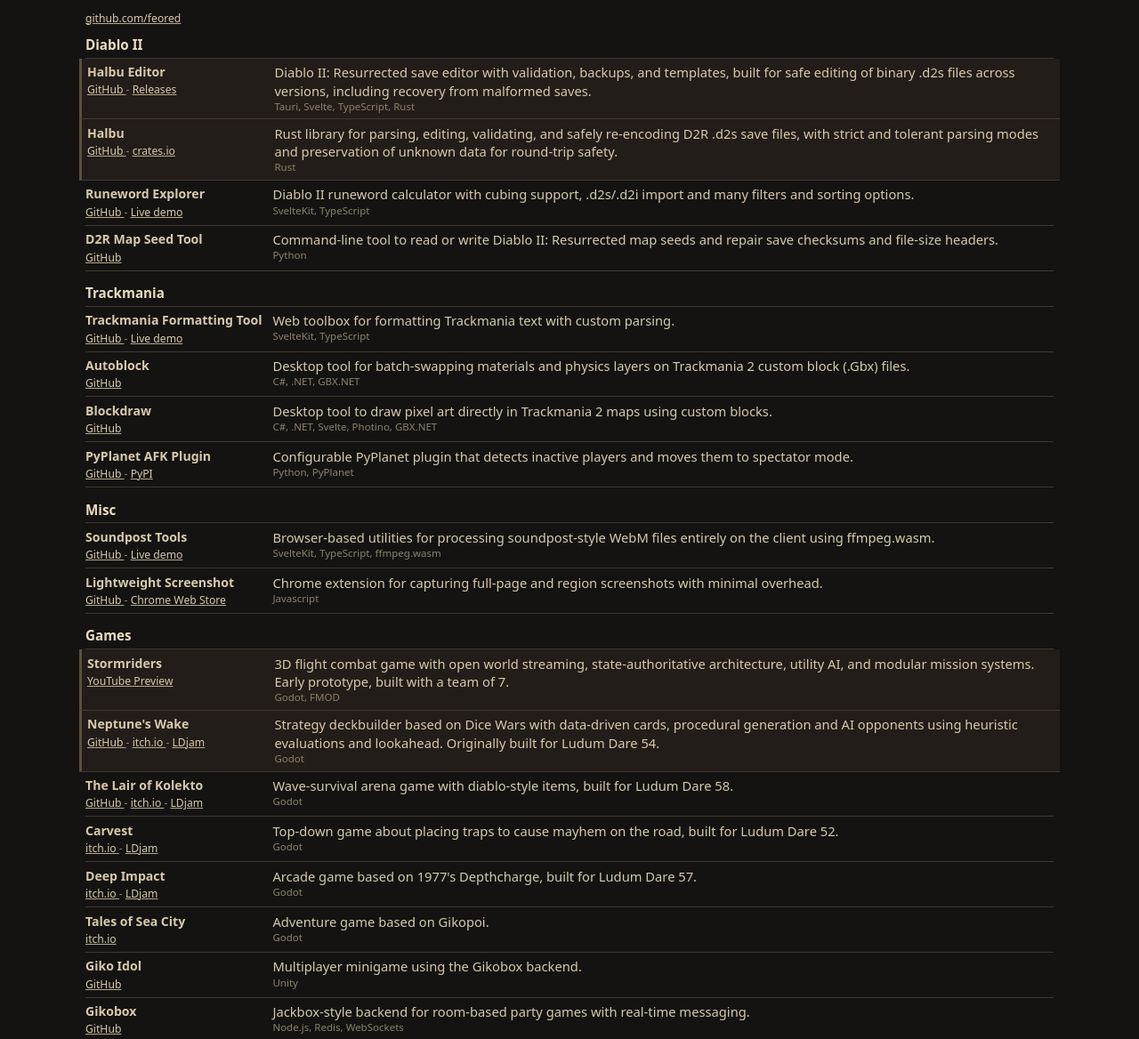
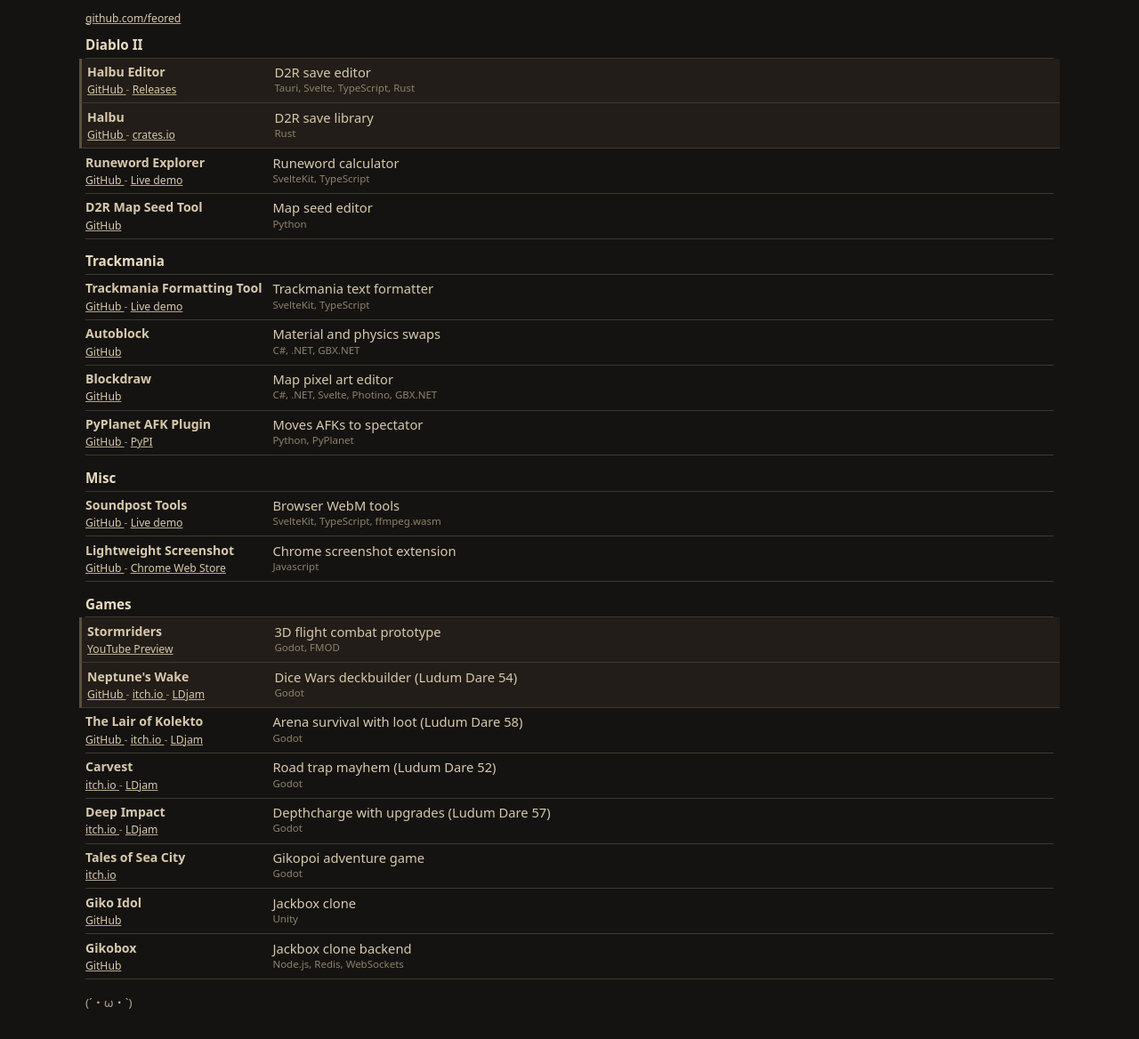
Before and after one commit to feored/feored.github.io, an Astro site: page / in a window 1280 px wide. Shown: the top 1168 px of the page at 89% size. Built offline with nearby package versions, Linux system fonts and the light colour scheme; Astro itself is replaced by a stand-in of ours.

Commit message:
shorter descriptions

```diff
--- a/src/pages/index.astro
+++ b/src/pages/index.astro
@@ -18,8 +18,7 @@
 						href: "https://github.com/feored/halbu-editor/releases",
 					},
 				],
-				description:
-					"Diablo II: Resurrected save editor with validation, backups, and templates, built for safe editing of binary .d2s files across versions, including recovery from malformed saves.",
+				description: "D2R save editor",
 				tech: "Tauri, Svelte, TypeScript, Rust",
 			},
 			{
@@ -35,8 +34,7 @@
 						href: "https://crates.io/crates/halbu",
 					},
 				],
-				description:
-					"Rust library for parsing, editing, validating, and safely re-encoding D2R .d2s save files, with strict and tolerant parsing modes and preservation of unknown data for round-trip safety.",
+				description: "D2R save library",
 				tech: "Rust",
 			},
 			{
@@ -51,8 +49,7 @@
 						href: "https://feored.github.io/runeword-explorer",
 					},
 				],
-				description:
-					"Diablo II runeword calculator with cubing support, .d2s/.d2i import and many filters and sorting options.",
+				description: "Runeword calculator",
 				tech: "SvelteKit, TypeScript",
 			},
 			{
@@ -63,8 +60,7 @@
 						href: "https://github.com/feored/d2mapseed",
 					},
 				],
-				description:
-					"Command-line tool to read or write Diablo II: Resurrected map seeds and repair save checksums and file-size headers.",
+				description: "Map seed editor",
 				tech: "Python",
 			},
 		],
@@ -84,8 +80,7 @@
 						href: "https://feored.github.io/tmformat/",
 					},
 				],
-				description:
-					"Web toolbox for formatting Trackmania text with custom parsing.",
+				description: "Trackmania text formatter",
 				tech: "SvelteKit, TypeScript",
 			},
 			{
@@ -96,8 +91,7 @@
 						href: "https://github.com/feored/autoblock",
 					},
 				],
-				description:
-					"Desktop tool for batch-swapping materials and physics layers on Trackmania 2 custom block (.Gbx) files.",
+				description: "Material and physics swaps",
 				tech: "C#, .NET, GBX.NET",
 			},
 			{
@@ -108,8 +102,7 @@
 						href: "https://github.com/feored/blockdraw",
 					},
 				],
-				description:
-					"Desktop tool to draw pixel art directly in Trackmania 2 maps using custom blocks.",
+				description: "Map pixel art editor",
 				tech: "C#, .NET, Svelte, Photino, GBX.NET",
 			},
 			{
@@ -124,8 +117,7 @@
 						href: "https://pypi.org/project/pyplanet-afk-spec/",
 					},
 				],
-				description:
-					"Configurable PyPlanet plugin that detects inactive players and moves them to spectator mode.",
+				description: "Moves AFKs to spectator",
 				tech: "Python, PyPlanet",
 			},
 		],
@@ -145,8 +137,7 @@
 						href: "https://feored.github.io/soundpost-tools",
 					},
 				],
-				description:
-					"Browser-based utilities for processing soundpost-style WebM files entirely on the client using ffmpeg.wasm.",
+				description: "Browser WebM tools",
 				tech: "SvelteKit, TypeScript, ffmpeg.wasm",
 			},
 			{
@@ -161,8 +152,7 @@
 						href: "https://chromewebstore.google.com/detail/lightweight-screenshot/eapeifgbfommamnclhbppicejicnpooc",
 					},
 				],
-				description:
-					"Chrome extension for capturing full-page and region screenshots with minimal overhead.",
+				description: "Chrome screenshot extension",
 				tech: "Javascript",
 			},
 		],
@@ -178,8 +168,7 @@
 						href: "https://www.youtube.com/watch?v=gKaFYDHo79I",
 					},
 				],
-				description:
-					"3D flight combat game with open world streaming, state-authoritative architecture, utility AI, and modular mission systems. Early prototype, built with a team of 7.",
+				description: "3D flight combat prototype",
 				highlight: true,
 				tech: "Godot, FMOD",
 			},
@@ -200,8 +189,7 @@
 						href: "https://ldjam.com/events/ludum-dare/54/neptunes-wake",
 					},
 				],
-				description:
-					"Strategy deckbuilder based on Dice Wars with data-driven cards, procedural generation and AI opponents using heuristic evaluations and lookahead. Originally built for Ludum Dare 54.",
+				description: "Dice Wars deckbuilder (Ludum Dare 54)",
 				tech: "Godot",
 			},
 			{
@@ -220,8 +208,7 @@
 						href: "https://ldjam.com/events/ludum-dare/58/the-lair-of-kolekto",
 					},
 				],
-				description:
-					"Wave-survival arena game with diablo-style items, built for Ludum Dare 58.",
+				description: "Arena survival with loot (Ludum Dare 58)",
 				tech: "Godot",
 			},
 			{
@@ -236,8 +223,7 @@
 						href: "https://ldjam.com/events/ludum-dare/52/carvset",
 					},
 				],
-				description:
-					"Top-down game about placing traps to cause mayhem on the road, built for Ludum Dare 52.",
+				description: "Road trap mayhem (Ludum Dare 52)",
 				tech: "Godot",
 			},
 			{
@@ -252,8 +238,7 @@
 						href: "https://ldjam.com/events/ludum-dare/57/d-e-e-p-impact",
 					},
 				],
-				description:
-					"Arcade game based on 1977's Depthcharge, built for Ludum Dare 57.",
+				description: "Depthcharge with upgrades (Ludum Dare 57)",
 				tech: "Godot",
 			},
 			{
@@ -264,7 +249,7 @@
 						href: "https://feor.itch.io/tales-of-sea-city",
 					},
 				],
-				description: "Adventure game based on Gikopoi.",
+				description: "Gikopoi adventure game",
 				tech: "Godot",
 			},
 			{
@@ -275,7 +260,7 @@
 						href: "https://github.com/feored/gikoidol",
 					},
 				],
-				description: "Multiplayer minigame using the Gikobox backend.",
+				description: "Jackbox clone",
 				tech: "Unity",
 			},
 			{
@@ -286,8 +271,7 @@
 						href: "https://github.com/feored/gikobox",
 					},
 				],
-				description:
-					"Jackbox-style backend for room-based party games with real-time messaging.",
+				description: "Jackbox clone backend",
 				tech: "Node.js, Redis, WebSockets",
 			},
 		],
```
